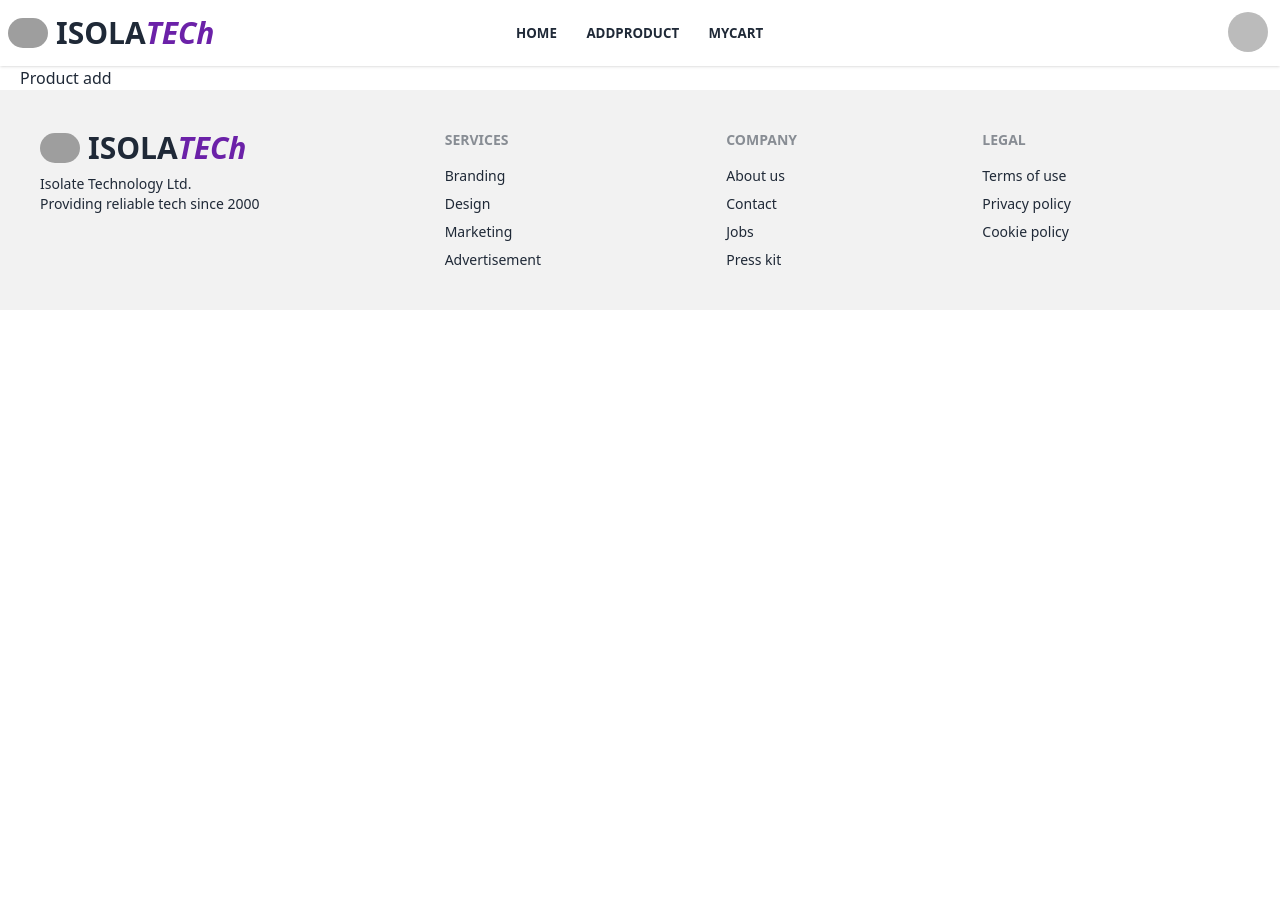
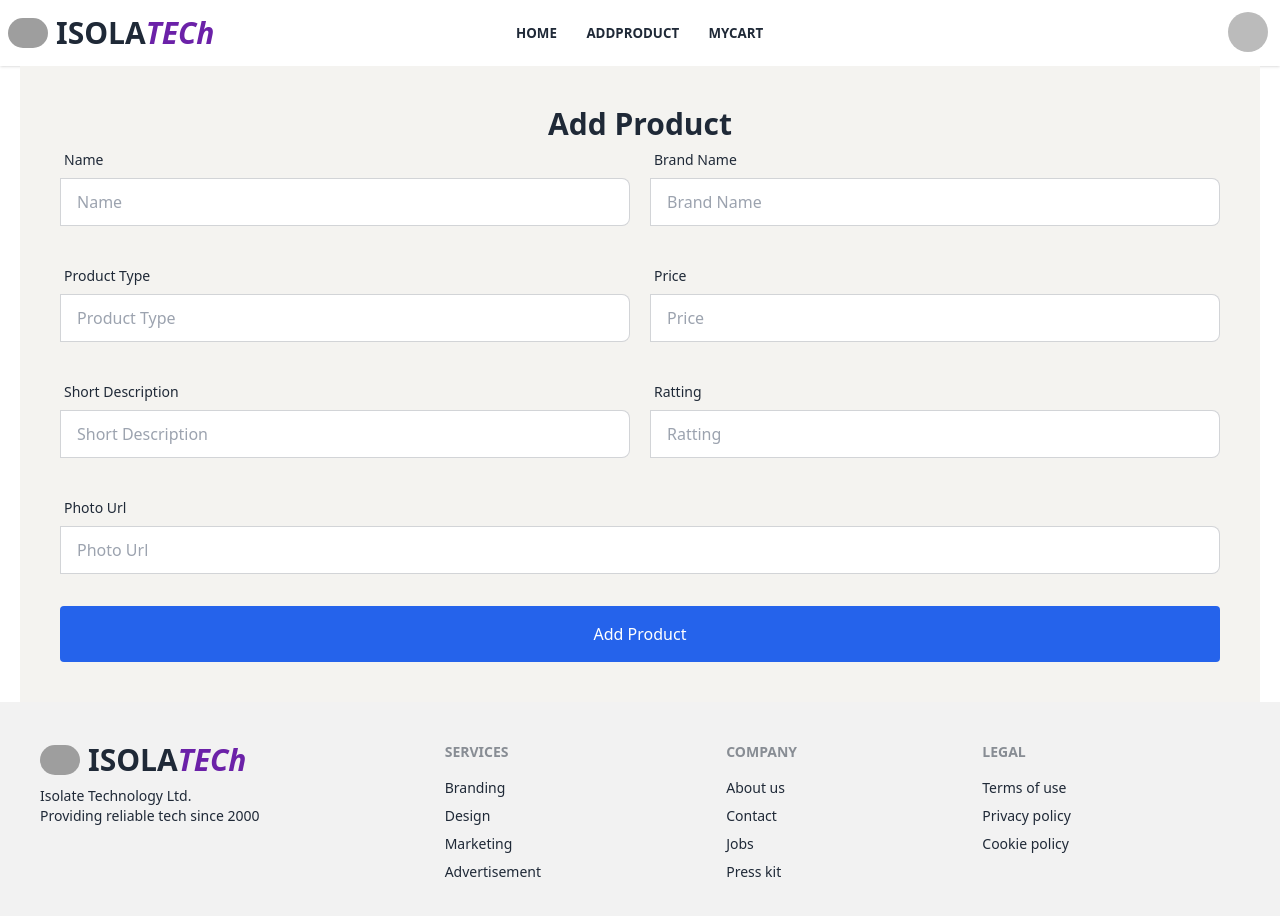
Before and after one commit to Rasibul/technolgy-client-store, a React (Vite) app: page /addProduct in a window 1280 px wide. Shown: the top 916 px of the page. Before the commit the page ends 800 px from the top, so only its background shows below. Built offline with nearby package versions, Linux system fonts and the light colour scheme; no server answers; sample sign-in values are in the browser's storage; grey boxes are pictures that could not be loaded.

Commit message:
Add product from added

```diff
--- a/src/Pages/AddProduct/AddProduct.jsx
+++ b/src/Pages/AddProduct/AddProduct.jsx
@@ -1,8 +1,91 @@
 
 const AddProduct = () => {
+    const handelFromItem = e => {
+        e.preventDefault()
+        const form = e.target
+        const name = form.name.value
+        const quantity = form.quantity.value
+        const supplier = form.supplier.value
+        const taste = form.taste.value
+        const catagorey = form.catagorey.value
+        const details = form.details.value
+        const photo = form.photo.value
+        const newCoffee = { name, quantity, supplier, taste, catagorey, details, photo }
+        console.log(newCoffee)
+    }
     return (
-        <div>
-            <h2>Product add</h2>
+        <div className="bg-[#F4F3F0] p-10">
+            <h2 className="text-3xl font-bold text-center">Add Product</h2>
+            <form onSubmit={handelFromItem}>
+                {/* form row Name and Brand Name */}
+                <div className="md:flex gap-5 mb-8 ">
+                    <div className="form-control w-1/2 ">
+                        <label className="label">
+                            <span className="label-text">Name</span>
+                        </label>
+                        <label className="input-group">
+                            <input type="text" name="name" placeholder="Name" className="input input-bordered w-full" />
+                        </label>
+                    </div>
+                    <div className="form-control w-1/2">
+                        <label className="label">
+                            <span className="label-text">Brand Name</span>
+                        </label>
+                        <label className="input-group">
+                            <input type="text" name="quantity" placeholder="Brand Name" className="input input-bordered w-full" />
+                        </label>
+                    </div>
+                </div>
+                {/* from row for product type and price */}
+                <div className="md:flex gap-5 mb-8 ">
+                    <div className="form-control w-1/2 ">
+                        <label className="label">
+                            <span className="label-text">Product Type</span>
+                        </label>
+                        <label className="input-group">
+                            <input type="text" name="supplier" placeholder="Product Type" className="input input-bordered w-full" />
+                        </label>
+                    </div>
+                    <div className="form-control w-1/2">
+                        <label className="label">
+                            <span className="label-text">Price</span>
+                        </label>
+                        <label className="input-group">
+                            <input type="text" name="taste" placeholder="Price" className="input input-bordered w-full" />
+                        </label>
+                    </div>
+                </div>
+                {/* from row for short description and Ratting */}
+                <div className="md:flex gap-5 mb-8 ">
+                    <div className="form-control w-1/2 ">
+                        <label className="label">
+                            <span className="label-text">Short Description</span>
+                        </label>
+                        <label className="input-group">
+                            <input type="text" name="catagorey" placeholder="Short Description" className="input input-bordered w-full" />
+                        </label>
+                    </div>
+                    <div className="form-control w-1/2">
+                        <label className="label">
+                            <span className="label-text">Ratting</span>
+                        </label>
+                        <label className="input-group">
+                            <input type="text" name="details" placeholder="Ratting" className="input input-bordered w-full" />
+                        </label>
+                    </div>
+                </div>
+                <div className=" mb-8 ">
+                    <div className="form-control  ">
+                        <label className="label">
+                            <span className="label-text">Photo Url</span>
+                        </label>
+                        <label className="input-group">
+                            <input type="text" name="photo" placeholder="Photo Url" className="input input-bordered w-full" />
+                        </label>
+                    </div>
+                </div>
+                <input type="submit" className=" px-4 py-4 rounded btn-block bg-blue-600 text-white" value="Add Product" />
+            </form>
         </div>
     );
 };
```
